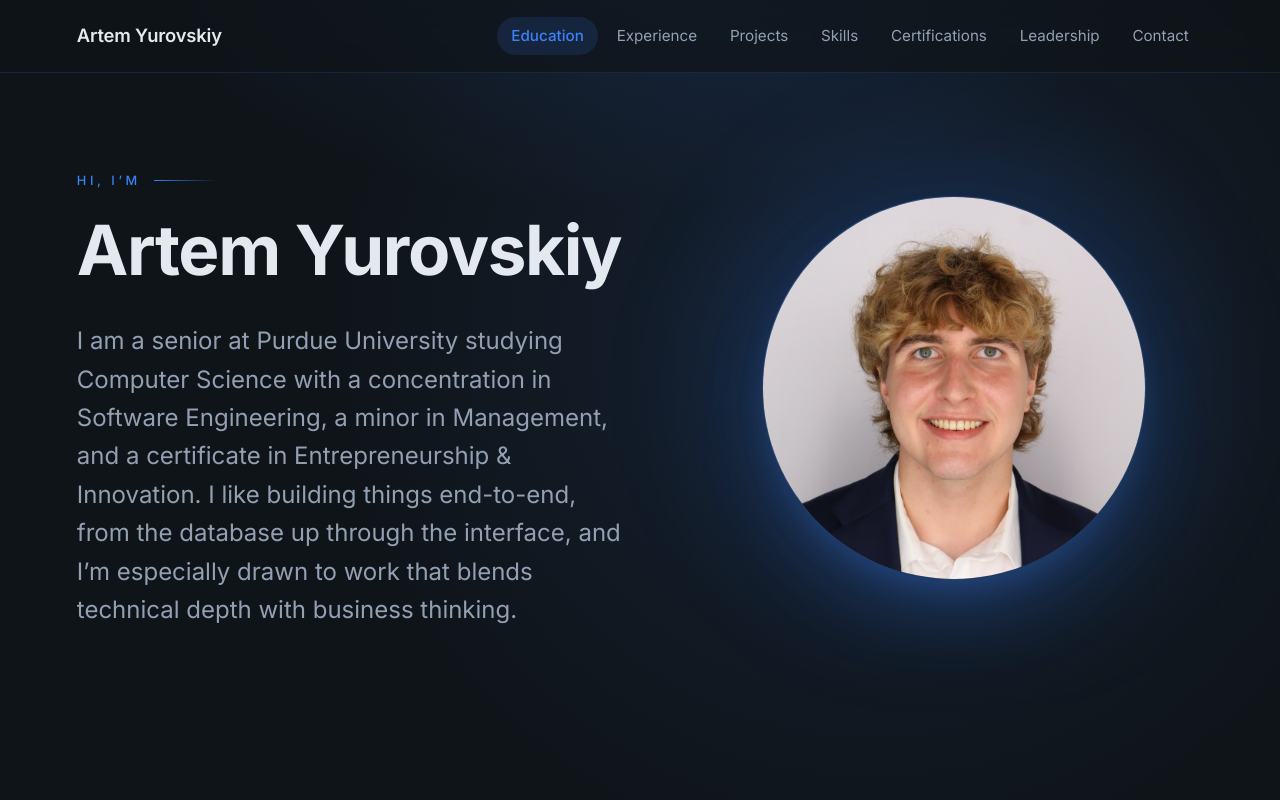
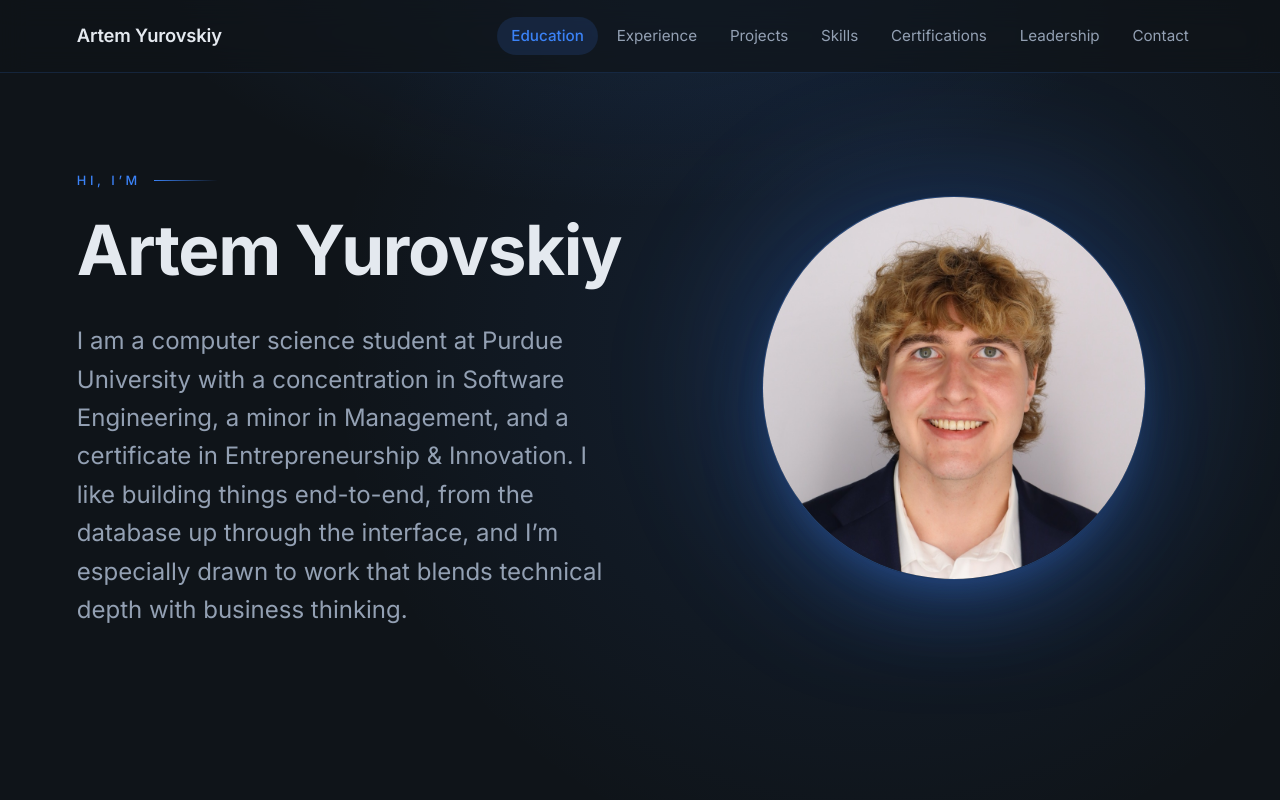
Before and after one commit to artem-yurovskiy/Portfolio, a React (Vite) app: page / in a window 1280 px wide. Shown: the top 800 px of the page. Built offline with nearby package versions, Linux system fonts and the light colour scheme.

Commit message:
Minor wording edits

```diff
--- a/src/components/Header.jsx
+++ b/src/components/Header.jsx
@@ -1,4 +1,4 @@
-import './Header.css'
+import "./Header.css";
 
 function Header() {
   return (
@@ -15,12 +15,12 @@ function Header() {
           <h1 className="hero__name">Artem Yurovskiy</h1>
 
           <p className="hero__bio">
-            I am a senior at Purdue University studying Computer Science with
-            a concentration in Software Engineering, a minor in Management,
-            and a certificate in Entrepreneurship &amp; Innovation. I like
-            building things end-to-end, from the database up through the
-            interface, and I&rsquo;m especially drawn to work that blends
-            technical depth with business thinking.
+            I am a computer science student at Purdue University with a
+            concentration in Software Engineering, a minor in Management, and a
+            certificate in Entrepreneurship &amp; Innovation. I like building
+            things end-to-end, from the database up through the interface, and
+            I&rsquo;m especially drawn to work that blends technical depth with
+            business thinking.
           </p>
         </div>
 
@@ -35,7 +35,7 @@ function Header() {
         </div>
       </div>
     </header>
-  )
+  );
 }
 
-export default Header
+export default Header;
--- a/src/components/Leadership.jsx
+++ b/src/components/Leadership.jsx
@@ -6,7 +6,7 @@ const ACTIVITIES = [
     startDate: 'Sep 2020',
     endDate: 'Apr 2023',
     description:
-      'Led a team of 6 programmers building real-time robot control systems, winning 2nd Place Control Award at NH States.',
+      'Led a team of 6 programmers in building real-time robot control systems, winning 2nd Place Control Award at NH States.',
   },
 ]
 
--- a/src/components/Projects.jsx
+++ b/src/components/Projects.jsx
@@ -218,7 +218,7 @@ function ProjectModal({ project, onRequestClose }) {
 
           <div className="mt-9">
             <h4 className="text-[0.75rem] font-medium uppercase tracking-[0.3em] text-[var(--color-accent)]">
-              What I Built
+              Highlights
             </h4>
             <ul className="mt-5 flex flex-col gap-4">
               {project.highlights.map((highlight) => (
--- a/src/components/Skills.jsx
+++ b/src/components/Skills.jsx
@@ -66,7 +66,6 @@ const SKILL_CATEGORIES = [
       'Payment Systems Integration',
       'Multithreading',
       'Socket Programming',
-      'Web Accessibility (WCAG)',
     ],
   },
   {
```
